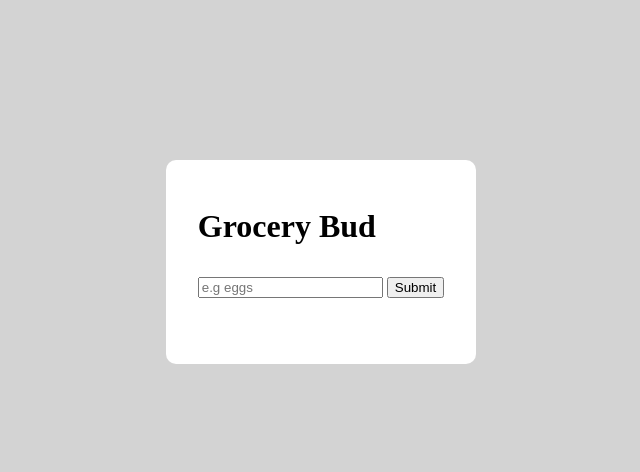
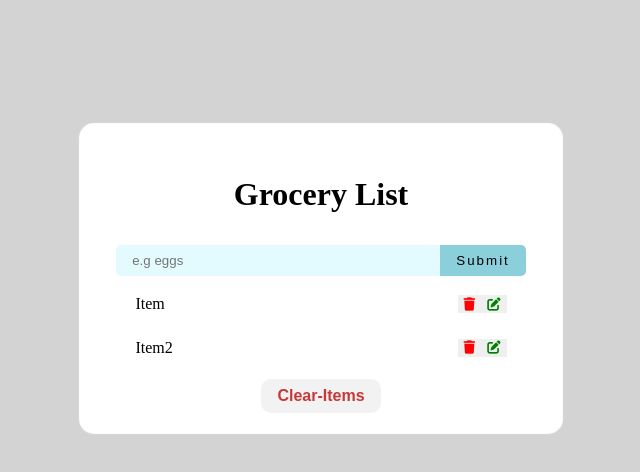
Before and after one commit to gyanendrapoudel/grocerylist, a plain HTML site: page index.html in a window 1280 px wide. Shown: the whole page, without its empty margins (319-959 px from the left). Drawn offline with Linux system fonts and the light colour scheme.

Commit message:
html and CSS completed

```diff
--- a/index.html
+++ b/index.html
@@ -3,19 +3,37 @@
 <head>
     <meta charset="UTF-8">
     <meta name="viewport" content="width=device-width, initial-scale=1.0">
-    <title>Document</title>
+    <!-- css -->
     <link rel="stylesheet" href="style.css">
+    <!-- font-awesome cdn -->
+    <link rel="stylesheet" href="https://cdnjs.cloudflare.com/ajax/libs/font-awesome/6.5.2/css/all.min.css"
+    integrity="sha512-SnH5WK+bZxgPHs44uWIX+LLJAJ9/2PkPKZ5QiAj6Ta86w+fsb2TkcmfRyVX3pBnMFcV7oQPJkl9QevSCWr3W6A=="
+    crossorigin="anonymous" referrerpolicy="no-referrer" />
+    <!-- title -->
+    <title>Grocery List</title>
+
 </head>
 <body>
   <div class="wrapper flex-center ">
         <div class="grocery-container ">
-            <h3>Grocery Bud</h3>
+            <h3>Grocery List</h3>
             <div class="form-container">
-                <form >
+                <form  >
                     <input type="text" placeholder="e.g eggs">
-                    <button type="submit">Submit</button>
+                    <button type="submit" class="submit-btn">Submit</button>
                 </form>
+                <div class="list ">
+                  <p>item</p>
+                 <button class="delete-btn"><i class="fa-solid fa-trash"></i></button>
+                  <button class="edit-btn"><i class="fa-solid fa-pen-to-square"></i></button>
+             </div>
+             <div class="list ">
+                  <p>item2</p>
+                 <button class="delete-btn"><i class="fa-solid fa-trash"></i></button>
+                  <button class="edit-btn"><i class="fa-solid fa-pen-to-square"></i></button>
+             </div>
             </div>
+
             <div class="clear-btn-container flex-center">
                 <button class="clear-btn btn">clear-items</button>
             </div>
--- a/style.css
+++ b/style.css
@@ -1,3 +1,6 @@
+:root{
+    --shadow: 0px 0px 1px 5px white
+}
 body{
     margin :0;
     background-color: lightgray;
@@ -17,6 +20,9 @@ body{
     transform: scale(1.08);
     opacity: 1;
 }
+li{
+    list-style: none;
+}
 
 .flex-center{
     display: flex;
@@ -26,24 +32,96 @@ body{
 .wrapper{
     width: 80%;
     margin: 0 auto;
-    margin-top: 10rem;
+    margin-top: 8rem;
 
 }
 .grocery-container{
     background-color: white;
     padding: 1rem 2rem;
     border-radius: 10px;
+    width: 40%;
+    box-shadow: var(--shadow);
+
+}
+.form-container{
+    width: 100%;
+}
+form {
+    display: flex;
+}
+form input{
+    flex: 2;
+    border-top-left-radius: 5px;
+    border-bottom-left-radius: 5px;
+    line-height: 1.5;
+    padding: 0.2rem 1rem;
+    background-color: rgba(226, 251, 255, 0.94);
+    border: none;
+}
+.submit-btn{
+    background-color:rgba(132, 205, 216, 0.94) ;
+    border: none;
+    padding: 0.5rem 1rem;
+     border-top-right-radius: 5px;
+    border-bottom-right-radius: 5px;
+    letter-spacing:2px;
+    transition: all 0.15s linear;
+}
+.submit-btn:hover{
+    color:white;
+    background-color:rgba(49, 179, 201, 0.94) ;
+
 }
 .grocery-container>h3{
    font-size: 2rem;
+   text-align: center;
 }
 /* clear button */
 .clear-btn-container{
     margin-top: 1rem;
     /* display: none; */
-    visibility: hidden;
+    /* visibility: hidden; */
 
 }
 .clear-btn{
      color: rgb(186, 8, 8);
 }
+
+/* Grocery List */
+.list{
+    display: flex;
+    justify-content: center;
+    padding: 0.4rem;
+    margin: 0.8rem;
+    border-radius: 5px;
+    text-transform: capitalize;
+}
+.list>p{
+    flex-grow: 1;
+    padding: 0;
+    margin: 0;
+
+}
+.delete-btn{
+    border: none;
+    color: red;
+    cursor: pointer;
+
+}
+.edit-btn{
+    border: none;
+    color: green;
+    cursor: pointer;
+}
+.list:hover{
+    background-color: rgba(226, 251, 255, 0.94);
+}
+/* mobile responsive */
+
+@media (max-width:600px) {
+
+    .grocery-container{
+        width: 90%;
+    }
+
+}
```
